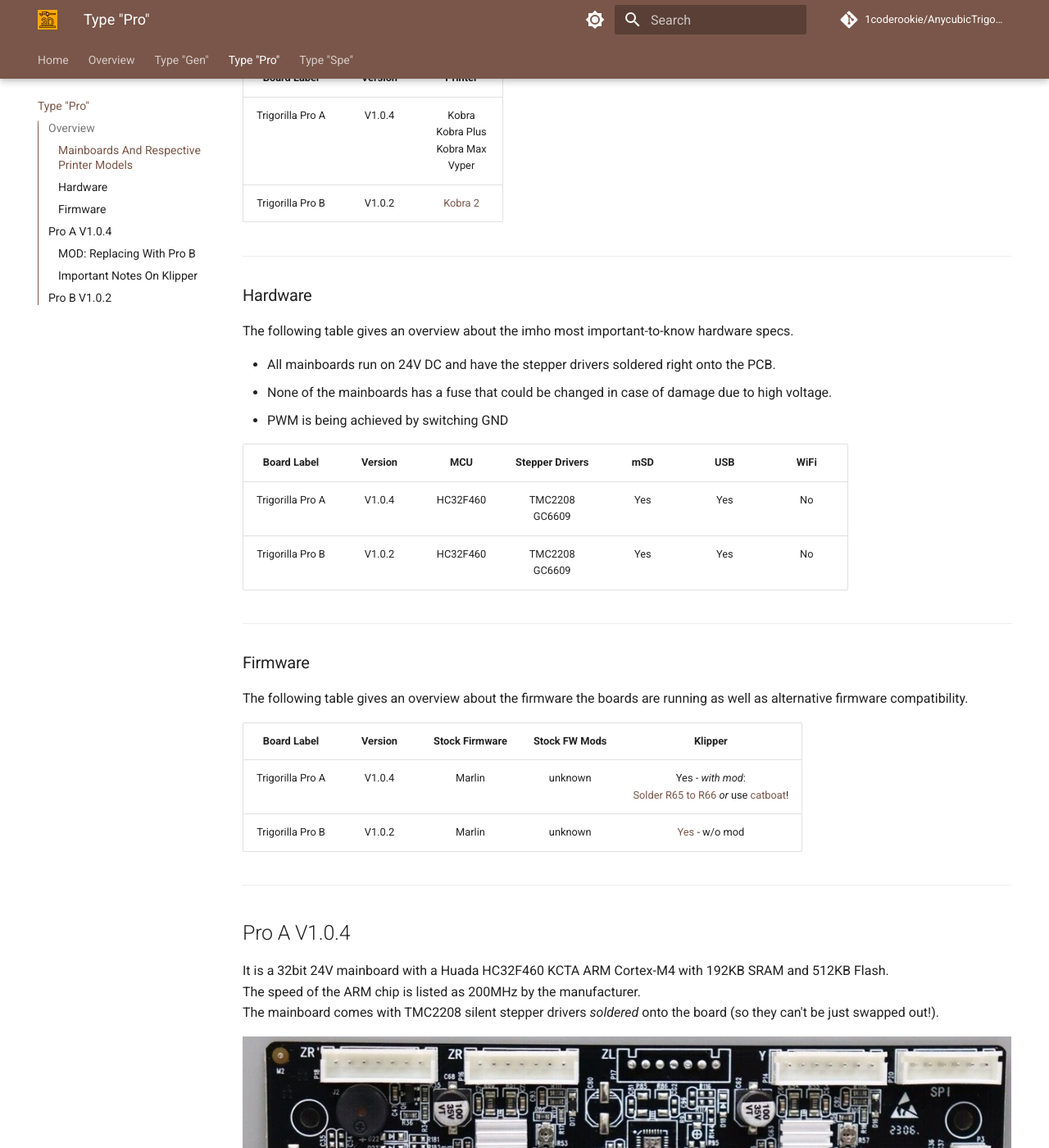
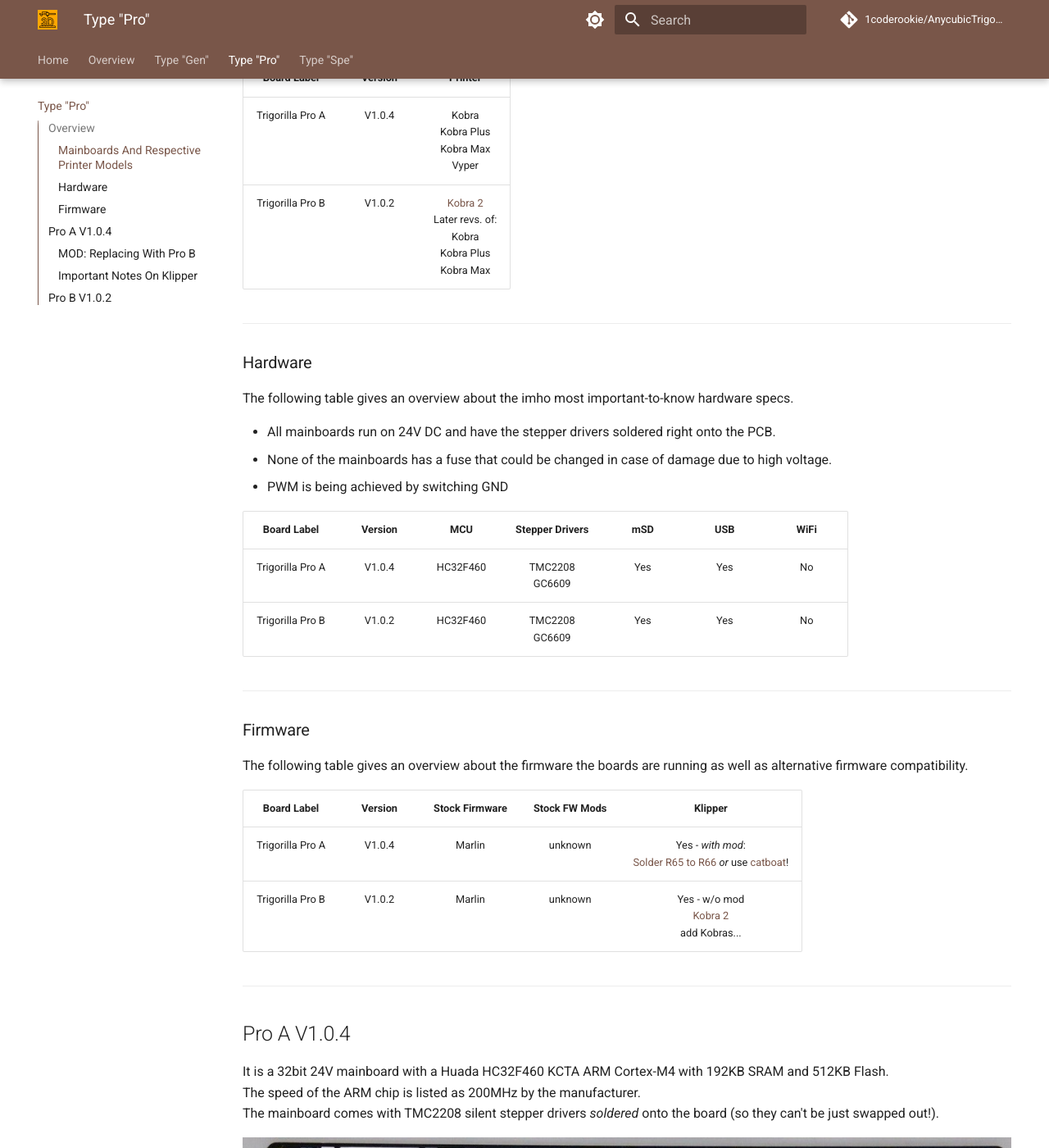
Before and after one commit to 1coderookie/AnycubicTrigorillaInsights, an MkDocs documentation site: the page built from docs/type_pro.md, in a window 1280 px wide and 1400 px high, scrolled down 495 px. Shown: the whole window at 82% size. Built offline with MkDocs 1.6.1 and Material for MkDocs 9.7.7, drawn with Linux system fonts in a browser that asks for light colours; comment, search, counter and statistics services are not loaded.

Commit message:
Update type_pro.md

```diff
--- a/docs/type_pro.md
+++ b/docs/type_pro.md
@@ -21,7 +21,7 @@
 | Board Label | Version | Printer |
 |:-----------:|:-------:|:-------:|
 | Trigorilla Pro A | V1.0.4 | Kobra <br> Kobra Plus <br> Kobra Max <br> Vyper |
-| Trigorilla Pro B | V1.0.2 | [Kobra 2](https://1coderookie.github.io/Kobra2Insights/hardware/mainboard/#trigorilla-pro-b-v_102-stock) |
+| Trigorilla Pro B | V1.0.2 | [Kobra 2](https://1coderookie.github.io/Kobra2Insights/hardware/mainboard/#trigorilla-pro-b-v_102-stock) <br> Later revs. of: <br> Kobra <br> Kobra Plus <br> Kobra Max |
 
 ---
 
@@ -49,7 +49,7 @@
 | Board Label | Version | Stock Firmware | Stock FW Mods | Klipper |
 |:-----------:|:-------:|:--------------:|:-------:|:-------------:|
 | Trigorilla Pro A | V1.0.4 | Marlin | unknown | Yes - *with mod*: <br> [Solder R65 to R66](type_pro.md#important-notes-on-klipper) *or* use [catboat](https://github.com/printers-for-people/catboat)! |
-| Trigorilla Pro B | V1.0.2 | Marlin | unknown | [Yes](https://github.com/1coderookie/Klipper4Kobra2series/tree/main/Kobra2) - w/o mod |
+| Trigorilla Pro B | V1.0.2 | Marlin | unknown | Yes - w/o mod <br> [Kobra 2](https://github.com/1coderookie/Klipper4Kobra2series/tree/main/Kobra2) <br> add Kobras... |
 
 
 ---
```
